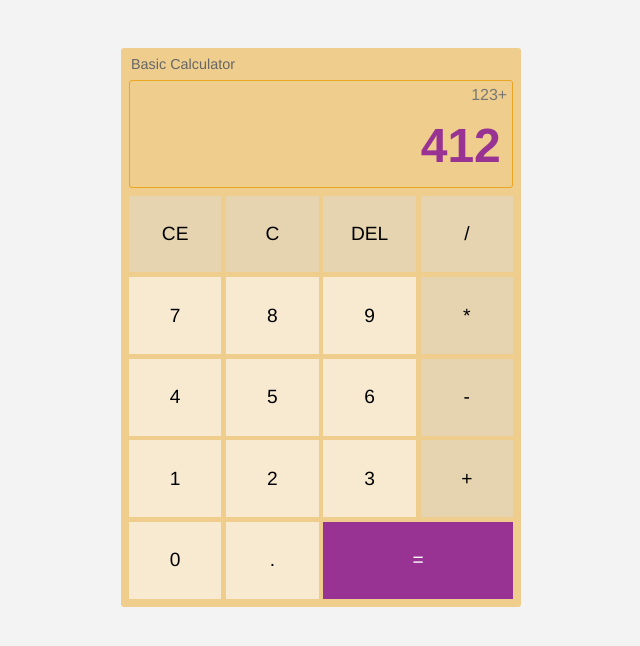
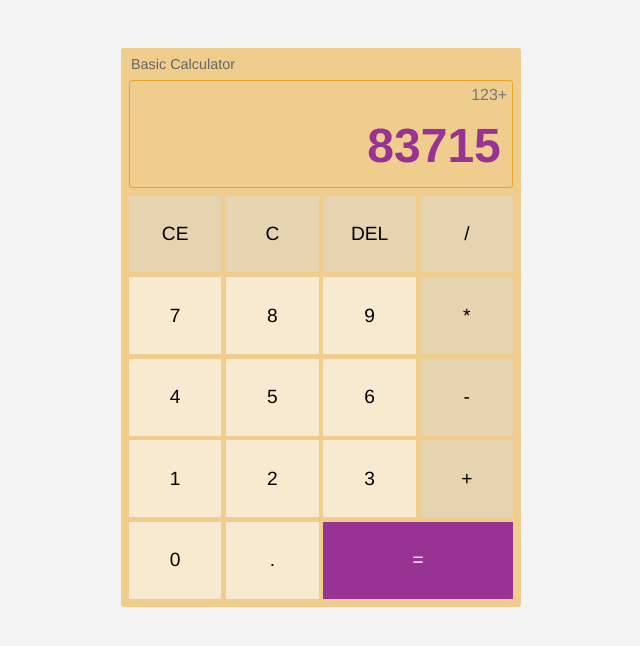
Before and after one commit to elisangelofreire/Calculator_with_JavaScrit, a plain HTML site: page index.html in a window 1280 px wide. Shown: the whole page, without its empty margins (319-959 px from the left). Drawn offline with Linux system fonts and the light colour scheme.

Commit message:
html updating

```diff
--- a/index.html
+++ b/index.html
@@ -14,7 +14,7 @@
 
         <div id="operations">
             <div id="previous-operation">123+</div>
-            <div id="current-operation">412</div>
+            <div id="current-operation">83715</div>
         </div>
 
         <div id="buttons-container">
```
